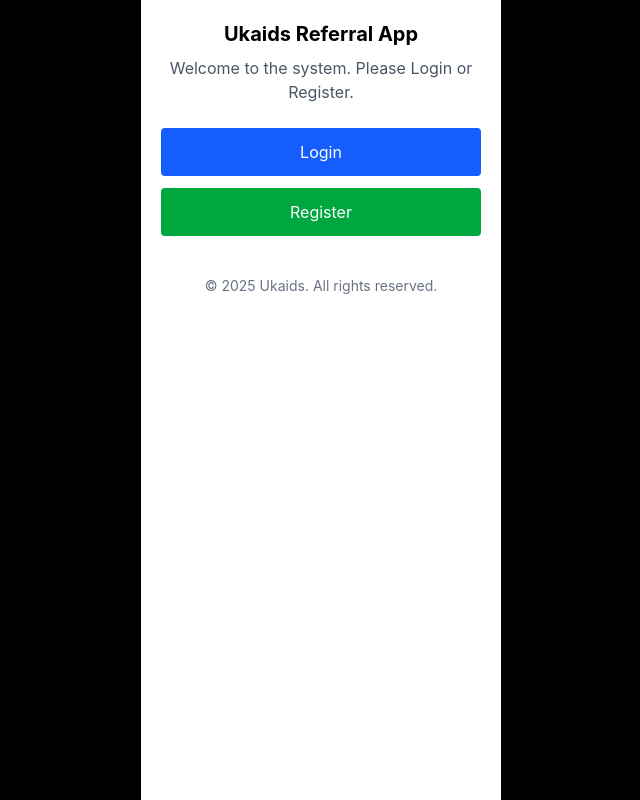
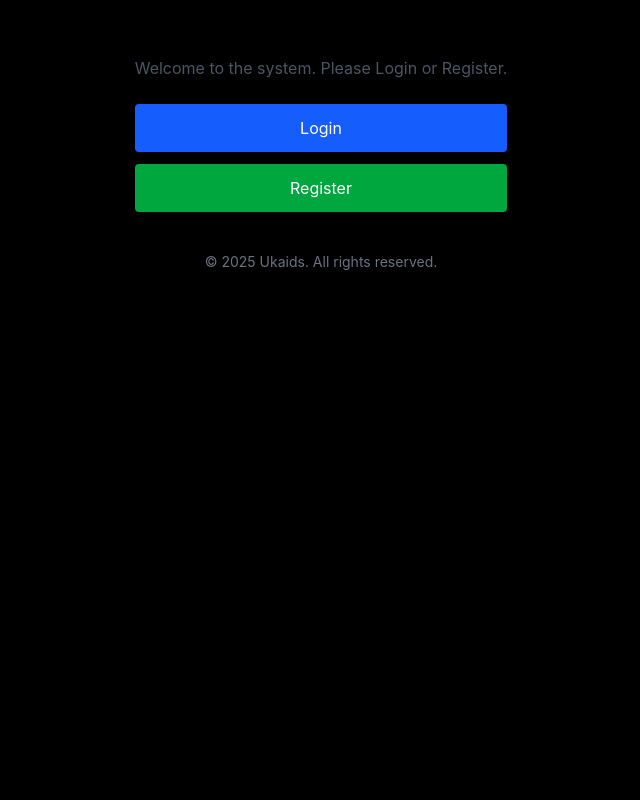
Before and after one commit to ShaonK/ukaids, a Next.js app: page / in a window 1280 px wide. Shown: the whole page, without its empty margins (319-959 px from the left). Built offline with nearby package versions, Linux system fonts and the light colour scheme.

Commit message:
project stabel now .... stage 2

```diff
--- a/app/layout.js
+++ b/app/layout.js
@@ -8,12 +8,7 @@ export default function RootLayout({ children }) {
   return (
     <html lang="en">
       <body className="bg-gray-200 flex justify-center">
-
-        {/* MOBILE FRAME */}
-        <div className="relative w-full max-w-[360px] min-h-screen bg-white shadow-lg overflow-x-hidden">
-          {children}
-        </div>
-
+        {children}
       </body>
     </html>
   );
--- a/app/user/layout.js
+++ b/app/user/layout.js
@@ -3,8 +3,7 @@
 import NavBar from "./components/NavBar";
 import StickyBottomNav from "./components/StickyBottomNav";
 
-export default function DashboardLayout({ children }) {
-
+export default function UserLayout({ children }) {
   return (
     <div className="w-[360px] min-h-screen mx-auto bg-[#121212] text-white overflow-hidden pb-[110px]">
       <NavBar />
```
Also changed, not shown: app/user/components/StickyBottomNav.jsx (+5 -5 lines).
